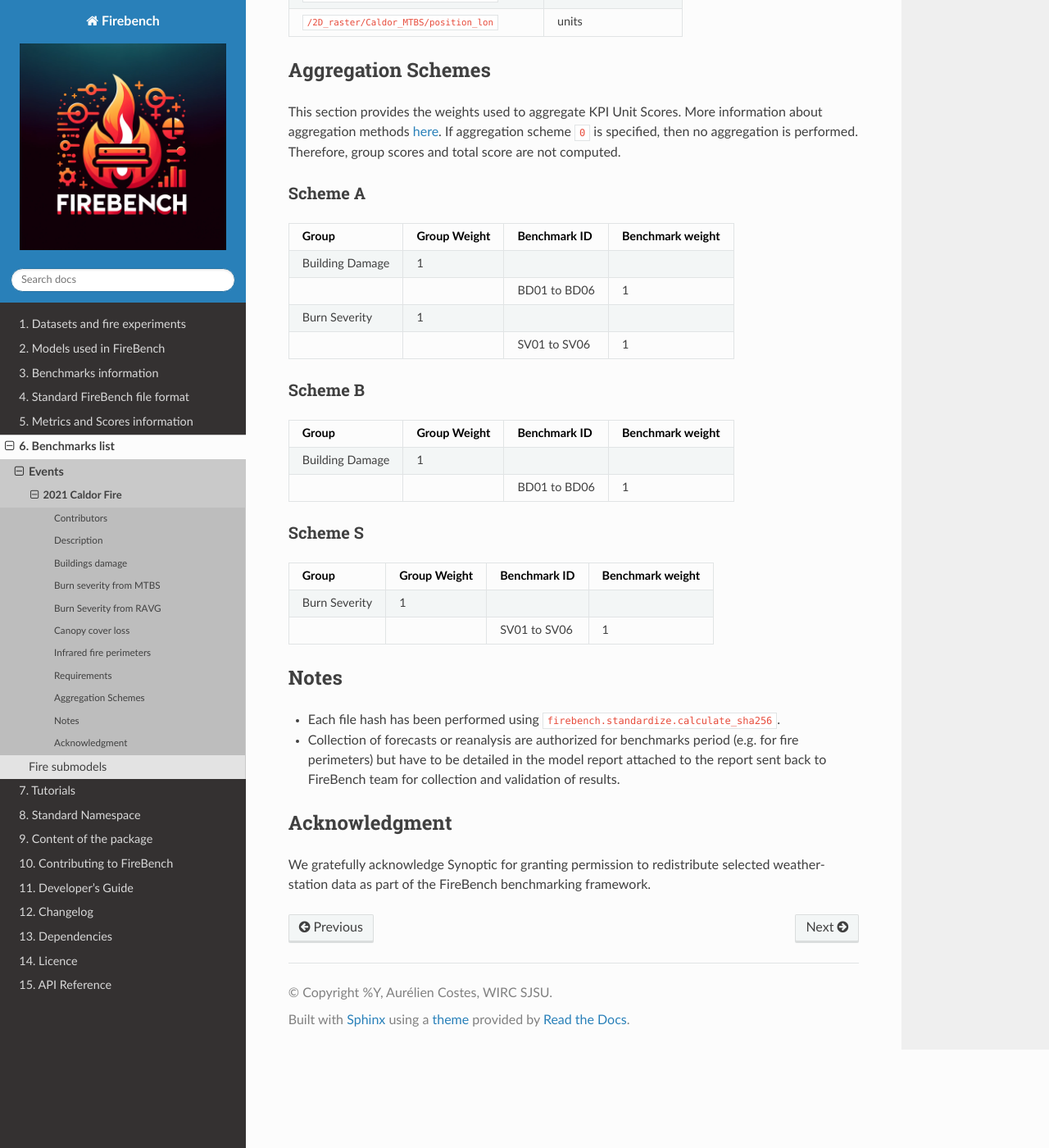
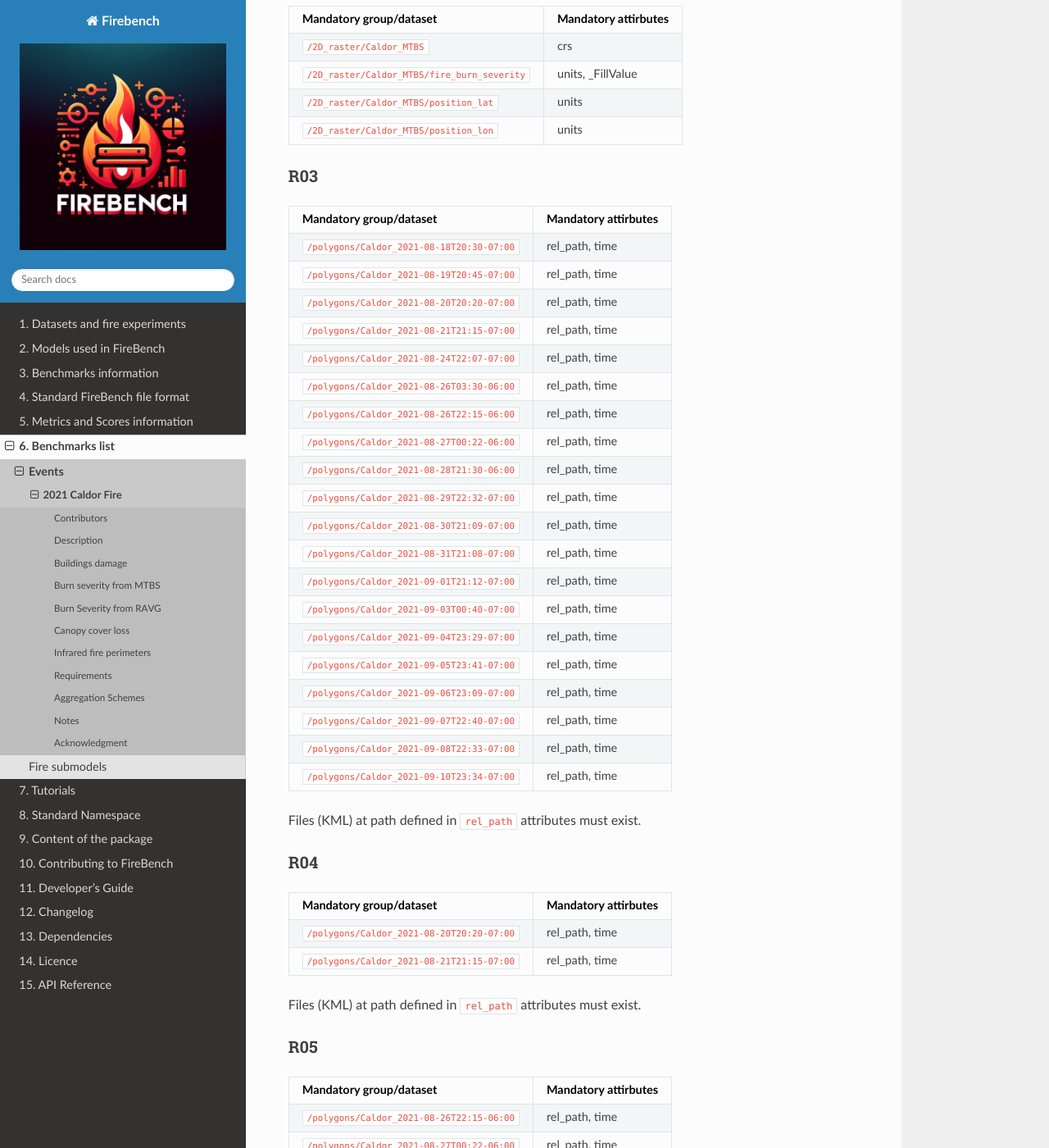
Before and after one commit to wirc-sjsu/firebench, a Sphinx documentation site: the page built from docs/benchmarks/California/01_Caldor.md, in a window 1280 px wide and 1400 px high, scrolled down 15076 px. Shown: the whole window at 82% size. Built offline with Sphinx 7.4.7 and the Read the Docs theme 3.1.0, drawn with Linux system fonts in a browser that asks for light colours; some of the changed text lies outside the part shown.

Commit message:
add FP requirements for Caldor doc

```diff
--- a/docs/benchmarks/California/01_Caldor.md
+++ b/docs/benchmarks/California/01_Caldor.md
@@ -441,8 +441,12 @@ The current version of FireBench does not integrate more complex checks (e.g., a
 
 Requirement            | Benchmarks
 ---------------------- | -----------------
-R01                    | FB001-BD01, FB001-BD02, FB001-BD03, FB001-BD04, FB001-BD05, FB001-BD06
-R02                    | FB001-SV01, FB001-SV02, FB001-SV03, FB001-SV04, FB001-SV05, FB001-SV06
+R01                    | BD01, BD02, BD03, BD04, BD05, BD06
+R02                    | SV01, SV02, SV03, SV04, SV05, SV06
+R03                    | FP01, FP05, FP09, FP13, FP17, FP21, FP25, FP29
+R04                    | FP02, FP06, FP10, FP14, FP18, FP22, FP26, FP30
+R05                    | FP03, FP07, FP11, FP15, FP19, FP23, FP27, FP31
+R06                    | FP04, FP08, FP12, FP16, FP20, FP24, FP28, FP32
 
 ### R01
 Mandatory group/dataset| Mandatory attirbutes
@@ -456,6 +460,60 @@ Mandatory group/dataset| Mandatory attirbutes
 `/2D_raster/Caldor_MTBS/fire_burn_severity`| units, _FillValue
 `/2D_raster/Caldor_MTBS/position_lat`| units
 `/2D_raster/Caldor_MTBS/position_lon`| units
+
+### R03
+Mandatory group/dataset| Mandatory attirbutes
+---------------------- | --------------------
+`/polygons/Caldor_2021-08-18T20:30-07:00`| rel_path, time
+`/polygons/Caldor_2021-08-19T20:45-07:00`| rel_path, time
+`/polygons/Caldor_2021-08-20T20:20-07:00`| rel_path, time
+`/polygons/Caldor_2021-08-21T21:15-07:00`| rel_path, time
+`/polygons/Caldor_2021-08-24T22:07-07:00`| rel_path, time
+`/polygons/Caldor_2021-08-26T03:30-06:00`| rel_path, time
+`/polygons/Caldor_2021-08-26T22:15-06:00`| rel_path, time
+`/polygons/Caldor_2021-08-27T00:22-06:00`| rel_path, time
+`/polygons/Caldor_2021-08-28T21:30-06:00`| rel_path, time
+`/polygons/Caldor_2021-08-29T22:32-07:00`| rel_path, time
+`/polygons/Caldor_2021-08-30T21:09-07:00`| rel_path, time
+`/polygons/Caldor_2021-08-31T21:08-07:00`| rel_path, time
+`/polygons/Caldor_2021-09-01T21:12-07:00`| rel_path, time
+`/polygons/Caldor_2021-09-03T00:40-07:00`| rel_path, time
+`/polygons/Caldor_2021-09-04T23:29-07:00`| rel_path, time
+`/polygons/Caldor_2021-09-05T23:41-07:00`| rel_path, time
+`/polygons/Caldor_2021-09-06T23:09-07:00`| rel_path, time
+`/polygons/Caldor_2021-09-07T22:40-07:00`| rel_path, time
+`/polygons/Caldor_2021-09-08T22:33-07:00`| rel_path, time
+`/polygons/Caldor_2021-09-10T23:34-07:00`| rel_path, time
+
+Files (KML) at path defined in `rel_path` attributes must exist.
+
+### R04
+Mandatory group/dataset| Mandatory attirbutes
+---------------------- | --------------------
+`/polygons/Caldor_2021-08-20T20:20-07:00`| rel_path, time
+`/polygons/Caldor_2021-08-21T21:15-07:00`| rel_path, time
+
+Files (KML) at path defined in `rel_path` attributes must exist.
+
+### R05
+Mandatory group/dataset| Mandatory attirbutes
+---------------------- | --------------------
+`/polygons/Caldor_2021-08-26T22:15-06:00`| rel_path, time
+`/polygons/Caldor_2021-08-27T00:22-06:00`| rel_path, time
+`/polygons/Caldor_2021-08-28T21:30-06:00`| rel_path, time
+
+Files (KML) at path defined in `rel_path` attributes must exist.
+
+### R06
+Mandatory group/dataset| Mandatory attirbutes
+---------------------- | --------------------
+`/polygons/Caldor_2021-08-29T22:32-07:00`| rel_path, time
+`/polygons/Caldor_2021-08-30T21:09-07:00`| rel_path, time
+`/polygons/Caldor_2021-08-31T21:08-07:00`| rel_path, time
+`/polygons/Caldor_2021-09-01T21:12-07:00`| rel_path, time
+`/polygons/Caldor_2021-09-03T00:40-07:00`| rel_path, time
+
+Files (KML) at path defined in `rel_path` attributes must exist.
 
 ## Aggregation Schemes
 
@@ -486,6 +544,7 @@ Burn Severity          | 1            |               |
 
 ## Notes
 
+- **Benchmark identifiers** consist of a *case ID* and a *short ID*, for example `FB001-BD01`. Throughout the documentation, the *short ID* alone (e.g. `BD01`) is used when the benchmark case is unambiguous, in order to improve readability. The *full identifier* (`FB001-BD01`) is used whenever the case context must be explicit, such as when comparing benchmarks across different cases.
 - Each file hash has been performed using `firebench.standardize.calculate_sha256`.
 - Collection of forecasts or reanalysis are authorized for benchmarks period (e.g. for fire perimeters) but have to be detailed in the model report attached to the report sent back to FireBench team for collection and validation of results.
 
```
Also changed, not shown: other parts of docs/benchmarks/California/01_Caldor.md (+20 -20 lines).
